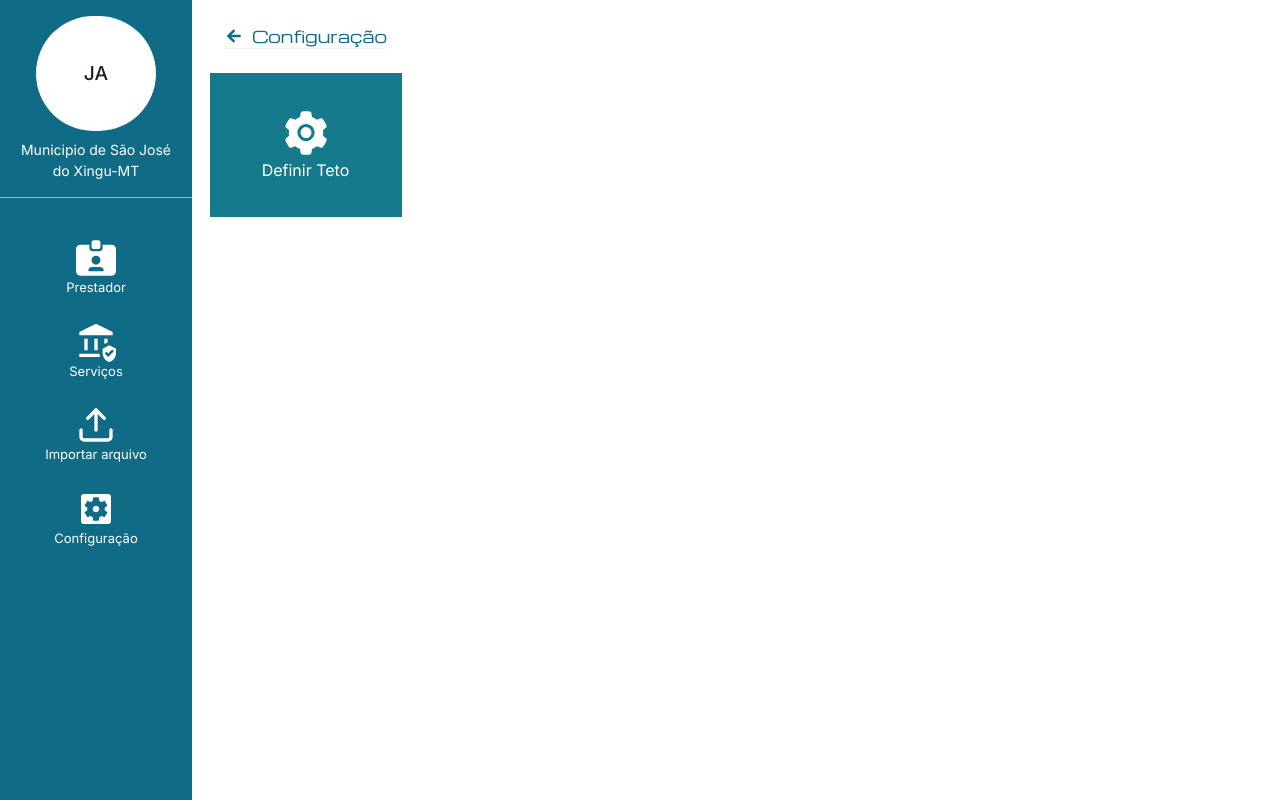
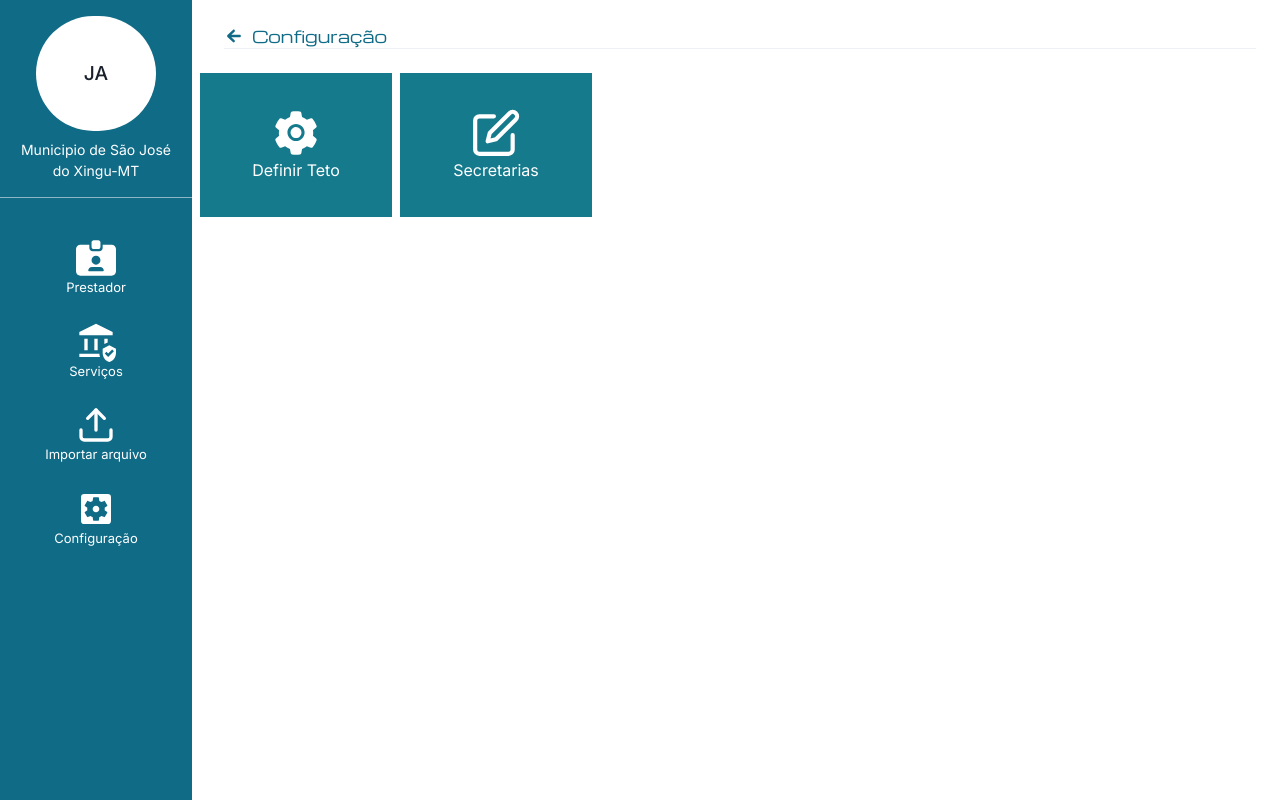
Before and after one commit to andrezitojava2017/prestador-web, a Next.js app: page /configuracao in a window 1280 px wide. Built offline with nearby package versions, Linux system fonts and the light colour scheme; what @supabase/auth-helpers-nextjs would draw is missing.

Commit message:
:recycle: refactor: inclusao do botao adicionar secretaria

```diff
--- a/src/app/configuracao/page.tsx
+++ b/src/app/configuracao/page.tsx
@@ -1,19 +1,21 @@
-
+import CadastroSecretariaDrawer from "@/componentes/drawers/CadastroSecretariasDrawer";
 import ConfiguracaoIncluirTeto from "@/componentes/drawers/ConfiguracaoIncluirTeto";
 import Head from "@/componentes/head/head";
 import BarraNavegacao from "@/componentes/navbar";
-import { Box, Flex, HStack } from "@chakra-ui/react";
+import { Flex, HStack } from "@chakra-ui/react";
 
 const Configuracao = () => {
   return (
-    <HStack height={"100vh"} >
+    <HStack height={"100vh"}>
       <BarraNavegacao />
-      <Flex flexDirection={"column"} height={"100vh"}>
+      <Flex flexDirection={"column"} height={"100vh"} width={"100vw"}>
         <Head text="Configuração" buttonReturn={true} />
+        <HStack>
 
-        <Box>
           <ConfiguracaoIncluirTeto />
-        </Box>
+          <CadastroSecretariaDrawer />
+
+        </HStack>
       </Flex>
     </HStack>
   );
```
